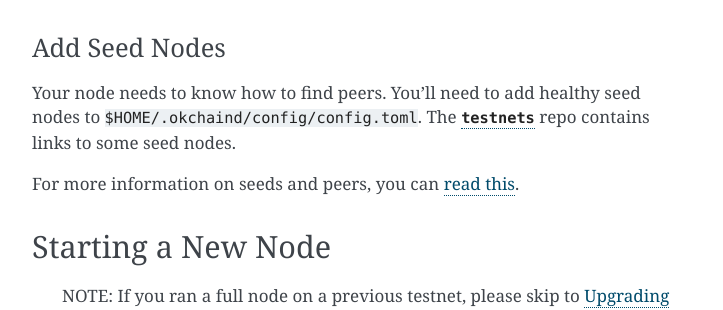
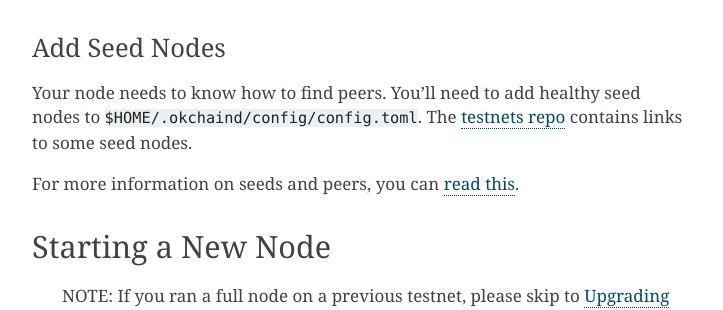
Before and after one commit to okblockchainlab/devdocs, a Sphinx documentation site: the page built from docs/getting-start/join-okchain-testnet.md, in a window 1280 px wide and 900 px high, scrolled down 1117 px. Shown: the part 155-465 px from the top of the window, without its empty margins (388-1111 px from the left). Built offline with Sphinx 7.4.7, drawn with Linux system fonts in a browser that asks for light colours; pages that are not in the unit, such as notebooks, are missing from menus.

```diff
--- a/docs/getting-start/join-okchain-testnet.md
+++ b/docs/getting-start/join-okchain-testnet.md
@@ -69,7 +69,7 @@ okchaind start
 
 ### Add Seed Nodes
 
-Your node needs to know how to find peers. You'll need to add healthy seed nodes to `$HOME/.okchaind/config/config.toml`. The [`testnets`](https://github.com/okex/testnets) repo contains links to some seed nodes.
+Your node needs to know how to find peers. You'll need to add healthy seed nodes to `$HOME/.okchaind/config/config.toml`. The [testnets repo](https://github.com/okex/testnets) contains links to some seed nodes.
 
 For more information on seeds and peers, you can [read this](https://docs.tendermint.com/master/spec/p2p/peer.html).
 
```
